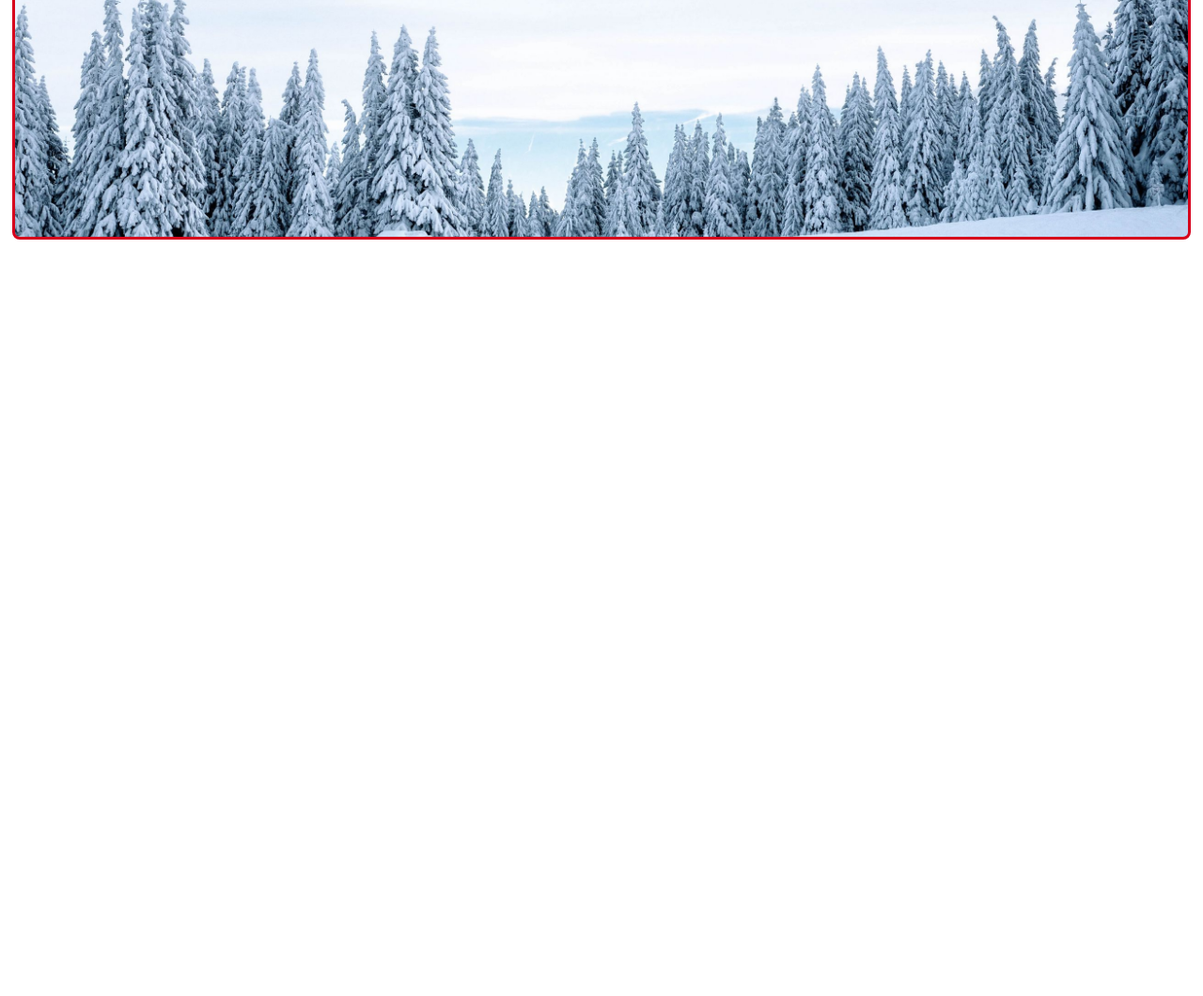
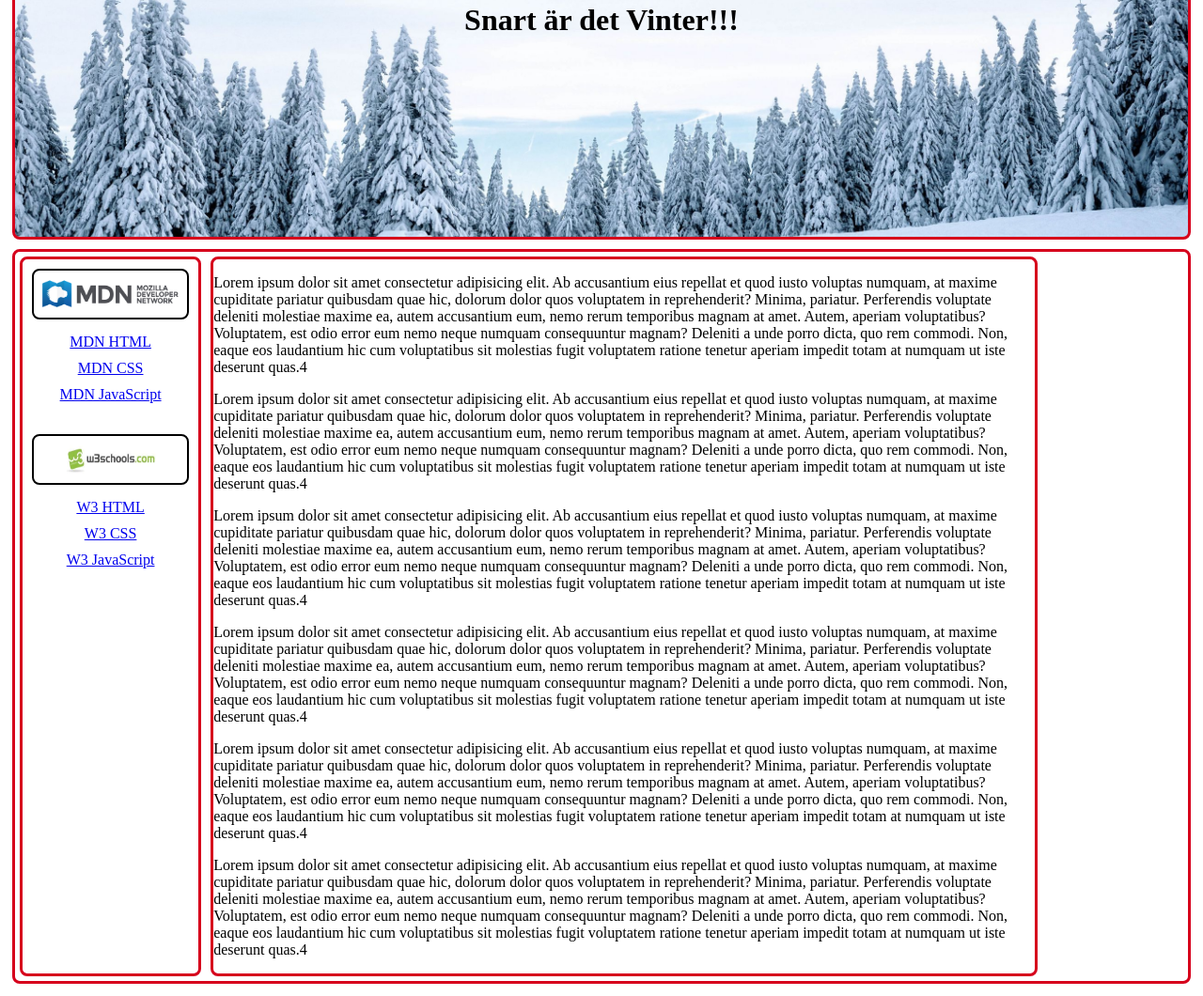
Before and after one commit to TE23E-Cal-Alstad/lek5_upg1, a plain HTML site: page index.html in a window 1280 px wide. Shown: the part 229-1289 px from the top of the page at 94% size. Before the commit the page ends 800 px from the top, so only its background shows below. Drawn offline with Linux system fonts and the light colour scheme; a web font is replaced by a local one.

Commit message:
mitten delen höger och mitten

```diff
--- a/index.html
+++ b/index.html
@@ -21,4 +21,68 @@
             <a href="https://www.rottentomatoes.com/">
                 <img class=bilder src="./img/RT.jpg" alt="RT">
             </a>
+        </div><h1 id="vinter">Snart är det Vinter!!!</h1>
+    </div>
+    <div class="mellan">
+        <div class="vänster">
+            <img class="bilder" src="./img/mdn_logo.jpg" alt="MDN">
+            <a class="weuweb" href="https://developer.moxilla.org/en-US/docs/Webb/HTML">MDN HTML</a>
+            <a class="weuweb" href="https://developer.moxilla.org/en-US/docs/Webb/CSS">MDN CSS</a>
+            <a class="weuweb" href="https://developer.moxilla.org/en-US/docs/Webb/JavaScript">MDN JavaScript</a>
+            <br>
+            <img class="bilder" src="./img/w3schools.webp" alt="w3schools">
+            <a class="weuweb" href="https://www.w3schools.com/html/"> W3 HTML</a>
+            <a class="weuweb" href="https://www.w3schools.com/css/default.asp"> W3 CSS</a>
+            <a class="weuweb" href="https://www.w3schools.com/js/default.asp"> W3 JavaScript</a>
         </div>
+        <div class="mitten">
+            <p>Lorem ipsum dolor sit amet consectetur adipisicing elit. Ab accusantium eius repellat et quod iusto
+                voluptas numquam, at maxime cupiditate pariatur quibusdam quae hic, dolorum dolor quos voluptatem in
+                reprehenderit?
+                Minima, pariatur. Perferendis voluptate deleniti molestiae maxime ea, autem accusantium eum, nemo rerum
+                temporibus magnam at amet. Autem, aperiam voluptatibus? Voluptatem, est odio error eum nemo neque
+                numquam consequuntur magnam?
+                Deleniti a unde porro dicta, quo rem commodi. Non, eaque eos laudantium hic cum voluptatibus sit
+                molestias fugit voluptatem ratione tenetur aperiam impedit totam at numquam ut iste deserunt quas.4</p>
+            <p>Lorem ipsum dolor sit amet consectetur adipisicing elit. Ab accusantium eius repellat et quod iusto
+                voluptas numquam, at maxime cupiditate pariatur quibusdam quae hic, dolorum dolor quos voluptatem in
+                reprehenderit?
+                Minima, pariatur. Perferendis voluptate deleniti molestiae maxime ea, autem accusantium eum, nemo rerum
+                temporibus magnam at amet. Autem, aperiam voluptatibus? Voluptatem, est odio error eum nemo neque
+                numquam consequuntur magnam?
+                Deleniti a unde porro dicta, quo rem commodi. Non, eaque eos laudantium hic cum voluptatibus sit
+                molestias fugit voluptatem ratione tenetur aperiam impedit totam at numquam ut iste deserunt quas.4</p>
+            <p>Lorem ipsum dolor sit amet consectetur adipisicing elit. Ab accusantium eius repellat et quod iusto
+                voluptas numquam, at maxime cupiditate pariatur quibusdam quae hic, dolorum dolor quos voluptatem in
+                reprehenderit?
+                Minima, pariatur. Perferendis voluptate deleniti molestiae maxime ea, autem accusantium eum, nemo rerum
+                temporibus magnam at amet. Autem, aperiam voluptatibus? Voluptatem, est odio error eum nemo neque
+                numquam consequuntur magnam?
+                Deleniti a unde porro dicta, quo rem commodi. Non, eaque eos laudantium hic cum voluptatibus sit
+                molestias fugit voluptatem ratione tenetur aperiam impedit totam at numquam ut iste deserunt quas.4</p>
+            <p>Lorem ipsum dolor sit amet consectetur adipisicing elit. Ab accusantium eius repellat et quod iusto
+                voluptas numquam, at maxime cupiditate pariatur quibusdam quae hic, dolorum dolor quos voluptatem in
+                reprehenderit?
+                Minima, pariatur. Perferendis voluptate deleniti molestiae maxime ea, autem accusantium eum, nemo rerum
+                temporibus magnam at amet. Autem, aperiam voluptatibus? Voluptatem, est odio error eum nemo neque
+                numquam consequuntur magnam?
+                Deleniti a unde porro dicta, quo rem commodi. Non, eaque eos laudantium hic cum voluptatibus sit
+                molestias fugit voluptatem ratione tenetur aperiam impedit totam at numquam ut iste deserunt quas.4</p>
+            <p>Lorem ipsum dolor sit amet consectetur adipisicing elit. Ab accusantium eius repellat et quod iusto
+                voluptas numquam, at maxime cupiditate pariatur quibusdam quae hic, dolorum dolor quos voluptatem in
+                reprehenderit?
+                Minima, pariatur. Perferendis voluptate deleniti molestiae maxime ea, autem accusantium eum, nemo rerum
+                temporibus magnam at amet. Autem, aperiam voluptatibus? Voluptatem, est odio error eum nemo neque
+                numquam consequuntur magnam?
+                Deleniti a unde porro dicta, quo rem commodi. Non, eaque eos laudantium hic cum voluptatibus sit
+                molestias fugit voluptatem ratione tenetur aperiam impedit totam at numquam ut iste deserunt quas.4</p>
+            <p>Lorem ipsum dolor sit amet consectetur adipisicing elit. Ab accusantium eius repellat et quod iusto
+                voluptas numquam, at maxime cupiditate pariatur quibusdam quae hic, dolorum dolor quos voluptatem in
+                reprehenderit?
+                Minima, pariatur. Perferendis voluptate deleniti molestiae maxime ea, autem accusantium eum, nemo rerum
+                temporibus magnam at amet. Autem, aperiam voluptatibus? Voluptatem, est odio error eum nemo neque
+                numquam consequuntur magnam?
+                Deleniti a unde porro dicta, quo rem commodi. Non, eaque eos laudantium hic cum voluptatibus sit
+                molestias fugit voluptatem ratione tenetur aperiam impedit totam at numquam ut iste deserunt quas.4</p>
+        </div>
+    </div>
--- a/style.css
+++ b/style.css
@@ -45,3 +45,33 @@ div {
     font-family: "Mountains of Christmas", serif;
     margin-top: 5%;
 }
+
+.mellan {
+    margin-top: 5px;
+    display: flex;
+    flex-direction: row;
+
+}
+
+.vänster {
+    display: flex;
+    flex-direction: column;
+    width: 15%;
+}
+
+.weuweb {
+    display: flex;
+    flex-direction: column;
+    align-items: center;
+    padding: 5px;
+
+}
+
+.mitten {
+   width:70%;
+
+}
+
+.höger {
+    width: 15%;
+}
```
